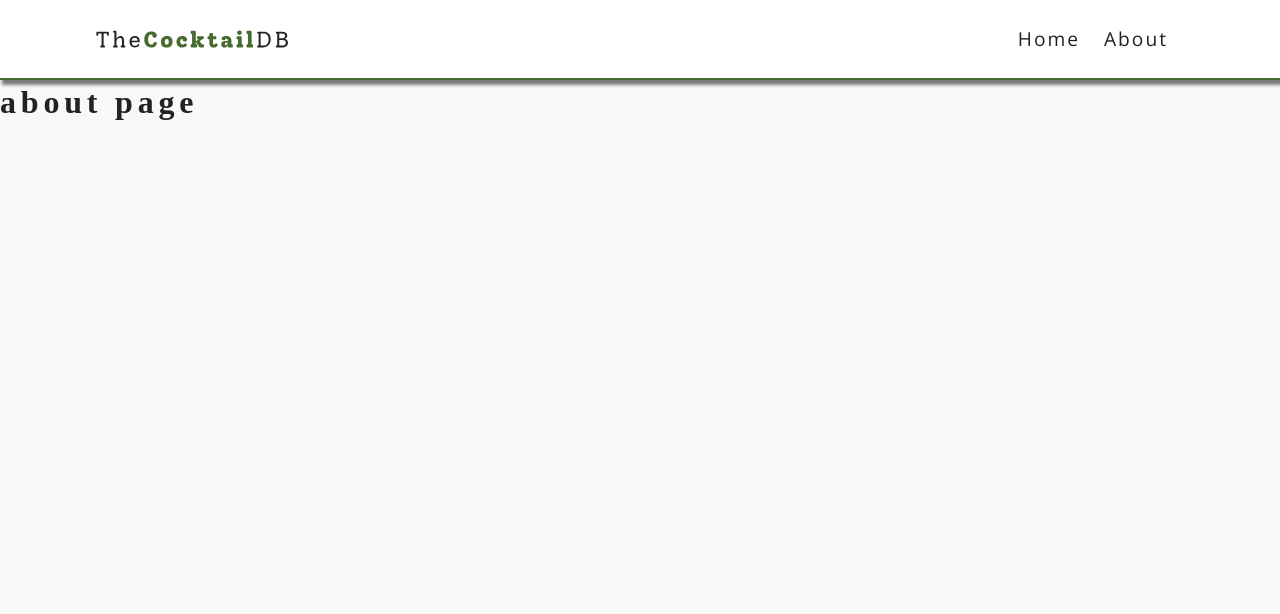
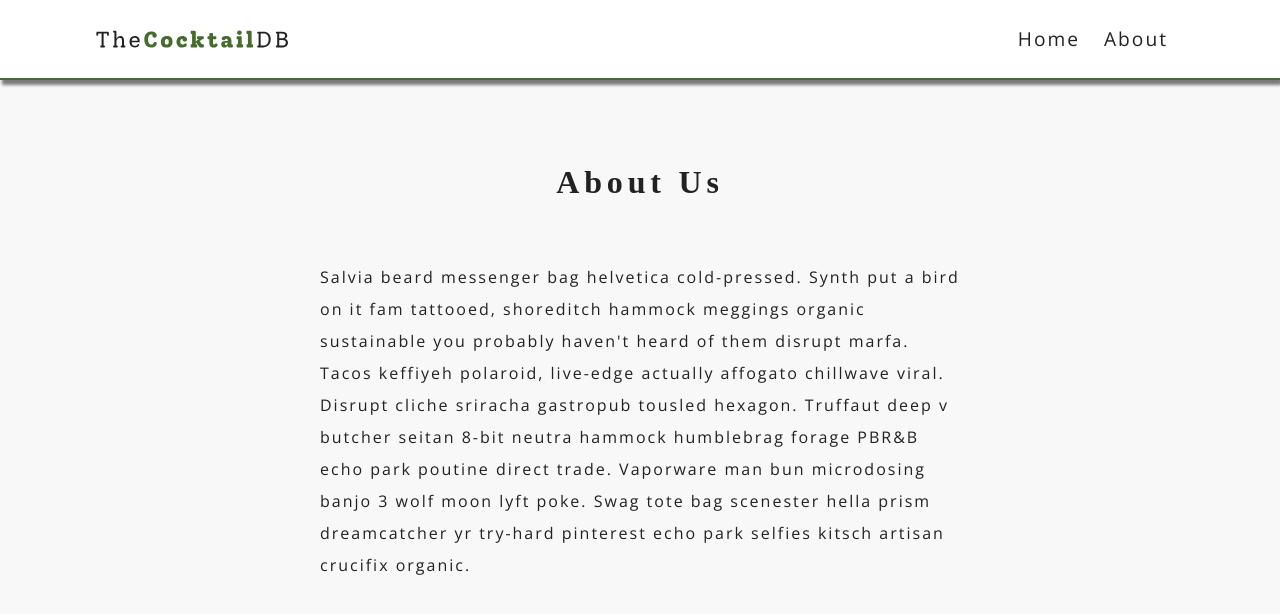
Before and after one commit to FatTonyy/cocktail-web-app, a React (Create React App) app: page /about in a window 1280 px wide. Shown: the top 614 px of the page. Built offline with nearby package versions, Linux system fonts and the light colour scheme; a web font is replaced by a local one.

Commit message:
about-page

```diff
--- a/src/pages/About.js
+++ b/src/pages/About.js
@@ -1,5 +1,20 @@
 import React from "react";
 
 export default function About() {
-  return <h1>about page</h1>;
+  return (
+    <section className="section about-section">
+      <h1 className="section-title">About Us</h1>
+      <p>
+        Salvia beard messenger bag helvetica cold-pressed. Synth put a bird on
+        it fam tattooed, shoreditch hammock meggings organic sustainable you
+        probably haven't heard of them disrupt marfa. Tacos keffiyeh polaroid,
+        live-edge actually affogato chillwave viral. Disrupt cliche sriracha
+        gastropub tousled hexagon. Truffaut deep v butcher seitan 8-bit neutra
+        hammock humblebrag forage PBR&B echo park poutine direct trade.
+        Vaporware man bun microdosing banjo 3 wolf moon lyft poke. Swag tote bag
+        scenester hella prism dreamcatcher yr try-hard pinterest echo park
+        selfies kitsch artisan crucifix organic.
+      </p>
+    </section>
+  );
 }
```
